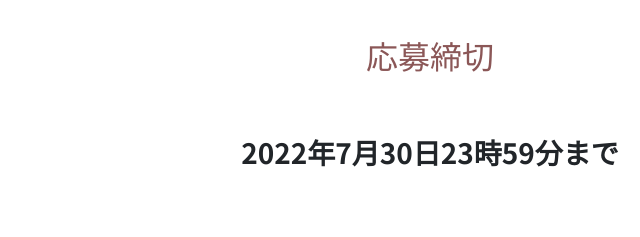
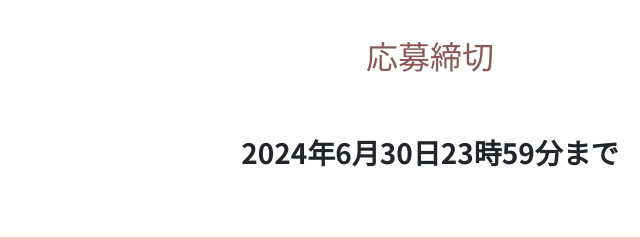
Before and after one commit to nana3-23/tart2024, a plain HTML site: page index.html in a window 1280 px wide. Shown: the part 2160-2400 px from the top of the page, 210-850 px from the left. Drawn offline with nearby package versions, Linux system fonts and the light colour scheme.

Commit message:
Update index.html

```diff
--- a/index.html
+++ b/index.html
@@ -65,7 +65,7 @@
                     <li>抽選で100名様にタルトの詰め合わせをプレゼント!</li>
                 </ol>
                 <h2 class="py-5 text-center" style="color: #8b5757;">応募締切</h2>
-                <p class="text-center fs-3 fw-bold">2022年7月30日23時59分まで</p>
+                <p class="text-center fs-3 fw-bold">2024年6月30日23時59分まで</p>
             </div>
         </section>
         <section id="how">
```
